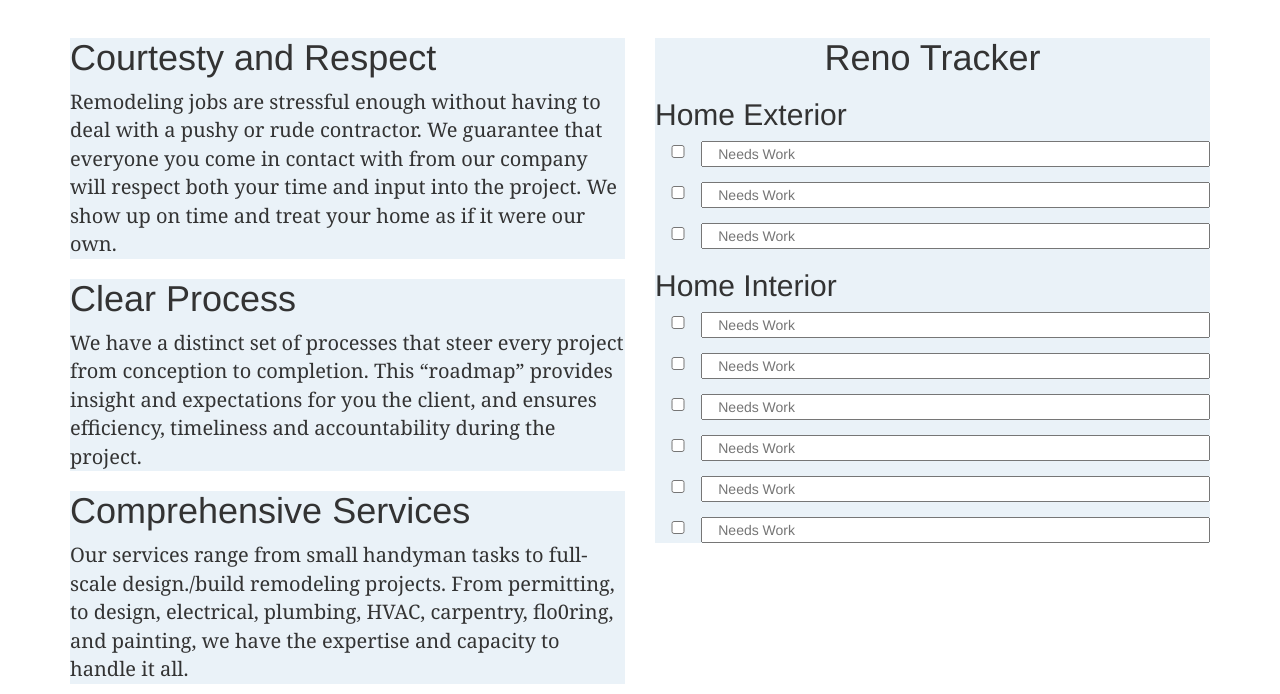
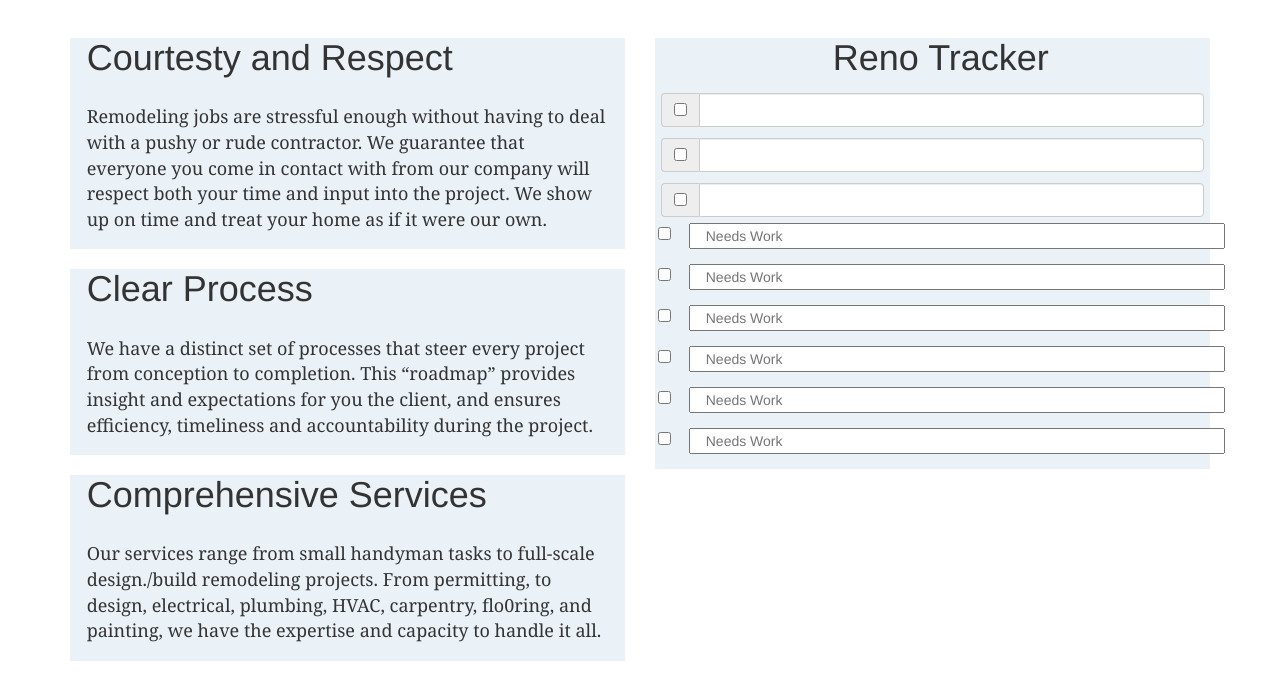
Before and after one commit to leesandra/HouseProApp, a plain HTML site: page index.html in a window 1280 px wide. Shown: the part 190-884 px from the top of the page. After the commit the page ends 861 px from the top, so only its background shows below. Drawn offline with nearby package versions, Linux system fonts and the light colour scheme; no server answers.

Commit message:
css updates

```diff
--- a/index.html
+++ b/index.html
@@ -35,18 +35,18 @@
 		<div class="col-xs-6">
 		<section>
 		<h1>Courtesty and Respect</h1>
-		<p>Remodeling jobs are stressful enough without having to deal with a pushy or rude contractor. We guarantee that everyone you come in contact with from our company will respect both your time and input into the project. We show up on time and treat your home as if it were our own.</p>
+		<p class="para">Remodeling jobs are stressful enough without having to deal with a pushy or rude contractor. We guarantee that everyone you come in contact with from our company will respect both your time and input into the project. We show up on time and treat your home as if it were our own.</p>
 
 		</section>
 
 		<section>
 		<h1>Clear Process</h1>
-		<p>We have a distinct set of processes that steer every project from conception to completion. This “roadmap” provides insight and expectations for you the client, and ensures efficiency, timeliness and accountability during the project.</p>
+		<p class="para">We have a distinct set of processes that steer every project from conception to completion. This “roadmap” provides insight and expectations for you the client, and ensures efficiency, timeliness and accountability during the project.</p>
 		</section>
 
 		<section>
 			<h1>Comprehensive Services</h1>
-			<p> Our services range from small handyman tasks to full-scale design./build remodeling projects. From permitting, to design, electrical, plumbing, HVAC, carpentry, flo0ring, and painting, we have the expertise and capacity to handle it all.
+			<p class="para"> Our services range from small handyman tasks to full-scale design./build remodeling projects. From permitting, to design, electrical, plumbing, HVAC, carpentry, flo0ring, and painting, we have the expertise and capacity to handle it all.
 			</p>
 		</section>
 		</div>
@@ -57,25 +57,36 @@
 						<section>
 
 							<h1 id="trackertitle">Reno Tracker</h1>
-							<h2>Home Exterior</h2>
 
 								<form>
-								<div class="form-group clearfix">
-								<input class= "col-xs-1 check" type="checkbox" name="checkoff">
-								<input class="col-xs-11" type="text" name="project1" placeholder="Needs Work">
-								</div>
+									<div class="row">
+  <div class="col-lg-12">
+    <div class="input-group">
+      <span class="input-group-addon">
+        <input type="checkbox" aria-label="...">
+      </span>
+      <input type="text" class="form-control" aria-label="...">
+    </div><!-- /input-group -->
+  </div><!-- /.col-lg-6 -->
 
+  <div class="col-lg-12">
+    <div class="input-group">
+      <span class="input-group-addon">
+        <input type="checkbox" aria-label="...">
+      </span>
+      <input type="text" class="form-control" aria-label="...">
+    </div><!-- /input-group -->
+  </div><!-- /.col-lg-6 -->
 
-								<div class="form-group clearfix">
-								<input class="col-xs-1 check" type="checkbox" name="checkoff">
-								<input class="col-xs-11" type="text" name="project2" placeholder="Needs Work">
-								</div>
-								<div class="form-group clearfix">
-								<input class="col-xs-1 check" type="checkbox" name="checkoff" placeholder="Needs Work">
-								<input class="col-xs-11" type="text" name="project3" placeholder="Needs Work">
-								</div>
+   <div class="col-lg-12">
+    <div class="input-group">
+      <span class="input-group-addon">
+        <input type="checkbox" aria-label="...">
+      </span>
+      <input type="text" class="form-control" aria-label="...">
+    </div><!-- /input-group -->
+  </div><!-- /.col-lg-6 -->
 
-										<h2>Home Interior</h2>
 
 									<div class="form-group clearfix">
 									<input class="col-xs-1 check" type="checkbox" name="checkoff">
--- a/style.css
+++ b/style.css
@@ -30,7 +30,7 @@ a {
 p {
 
 	font-family: georgia;
-	font-size: 20px;
+	font-size: 18px;
 }
 
 section {
@@ -42,6 +42,8 @@ section {
 
 h1 {
 	font-size: 25px;
+	padding-left: 3%;
+
 }
 
 
@@ -56,3 +58,14 @@ input {
 	text-align: center;
 
 }
+
+.para {
+
+	padding: 3%;
+
+}
+
+.input-group  {
+
+	padding: 1%;
+}
```
